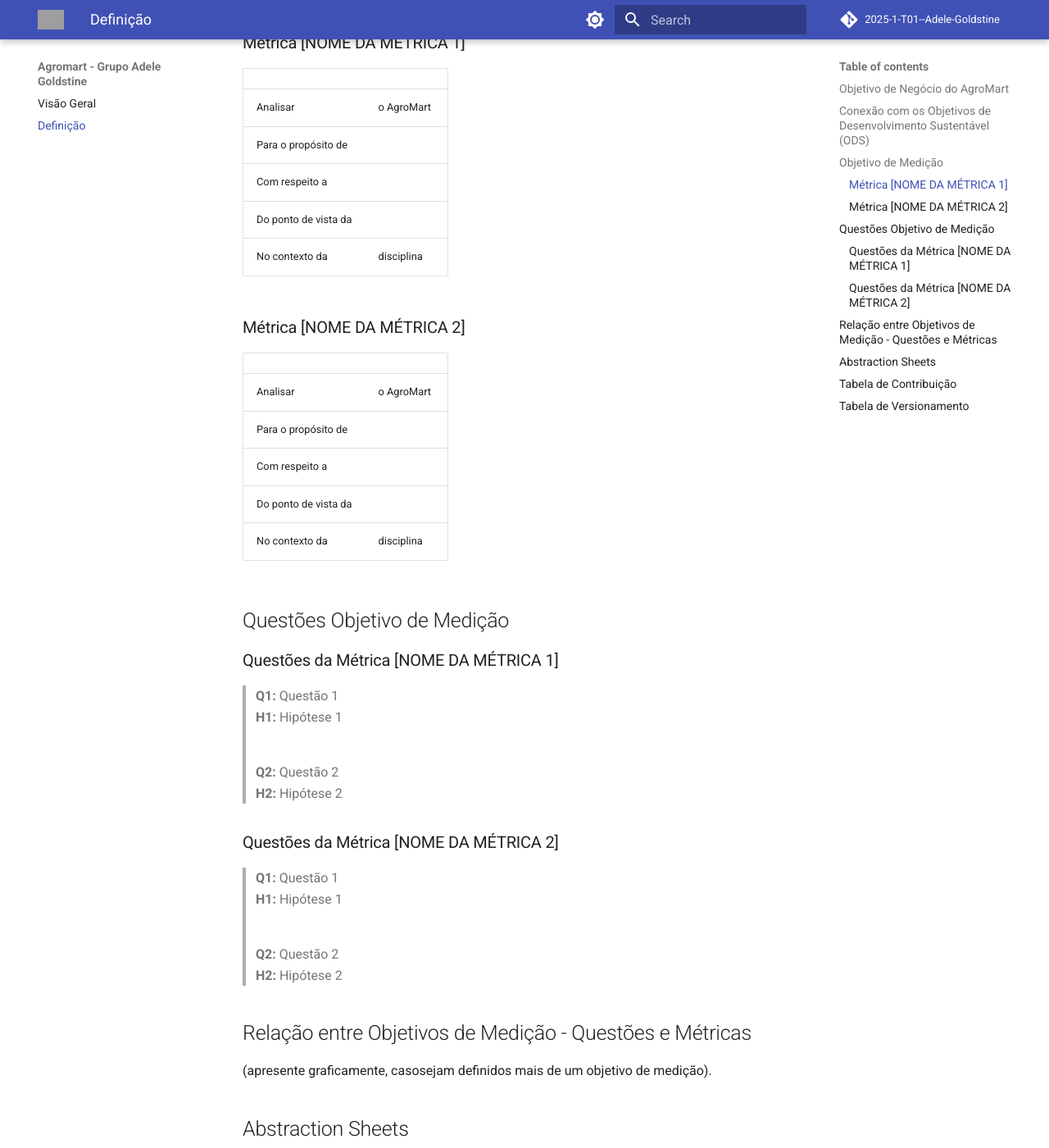
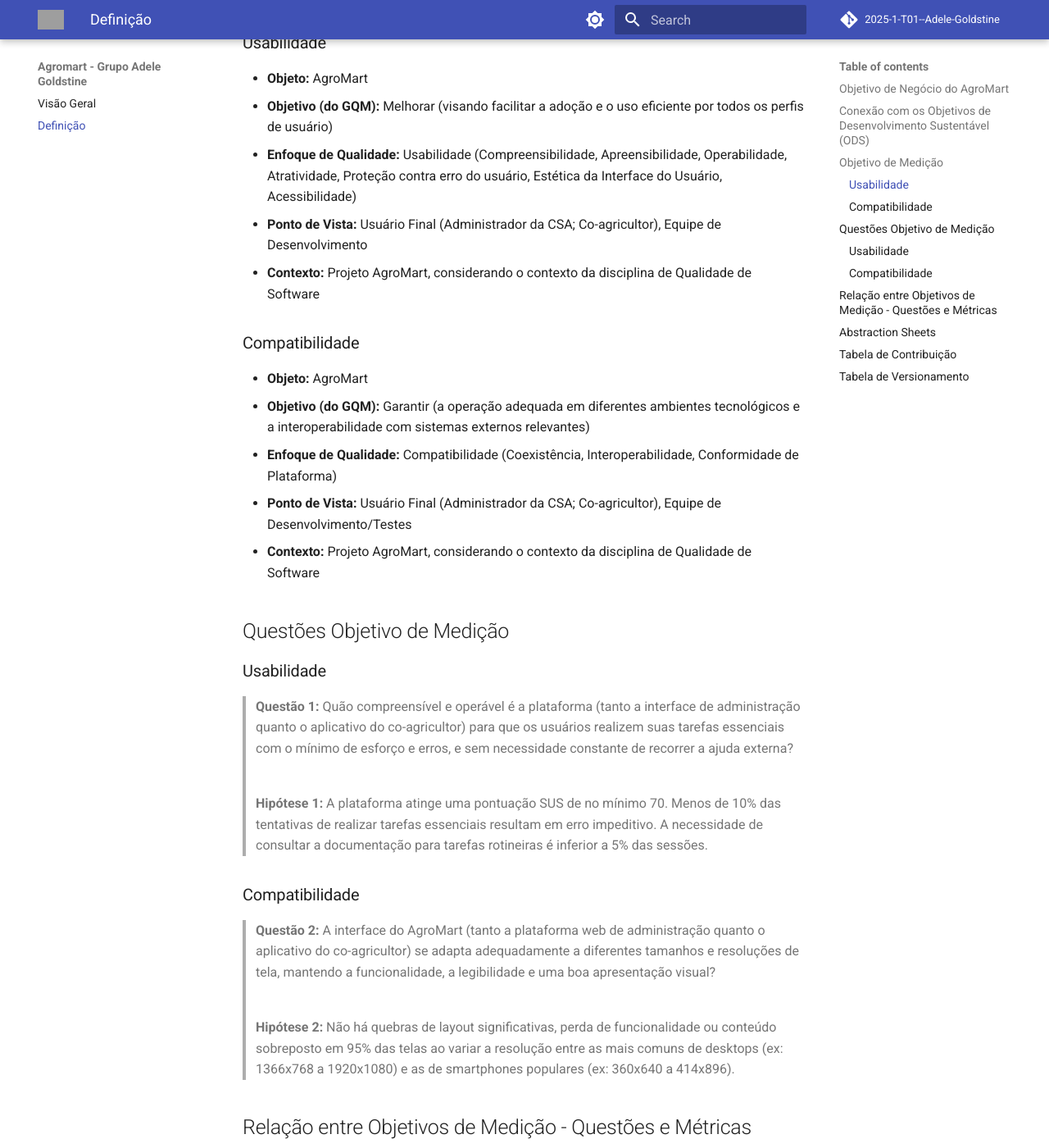
Before and after one commit to FCTE-Qualidade-de-Software-1/2025-1-T01--Adele-Goldstine, an MkDocs documentation site: the page built from docs/definicao.md, in a window 1280 px wide and 1400 px high, scrolled down 911 px. Shown: the whole window at 82% size. Built offline with MkDocs 1.6.1 and Material for MkDocs 9.7.7, drawn with Linux system fonts in a browser that asks for light colours; comment, search, counter and statistics services are not loaded; grey boxes are pictures that could not be loaded.

Commit message:
(Definição): Atualiza seção de Objetivo de Medição com métricas de usabilidade e compatibilidade

```diff
--- a/docs/definicao.md
+++ b/docs/definicao.md
@@ -13,43 +13,35 @@
 
 ## Objetivo de Medição
 
-### Métrica [NOME DA MÉTRICA 1]
+### Usabilidade
 
-|                      |            |
-| -------------------- | ---------- |
-| Analisar             | o AgroMart |
-| Para o propósito de  |            |
-| Com respeito a       |            |
-| Do ponto de vista da |            |
-| No contexto da       | disciplina |
+-   **Objeto:** AgroMart
+-   **Objetivo (do GQM):** Melhorar (visando facilitar a adoção e o uso eficiente por todos os perfis de usuário)
+-   **Enfoque de Qualidade:** Usabilidade (Compreensibilidade, Apreensibilidade, Operabilidade, Atratividade, Proteção contra erro do usuário, Estética da Interface do Usuário, Acessibilidade)
+-   **Ponto de Vista:** Usuário Final (Administrador da CSA; Co-agricultor), Equipe de Desenvolvimento
+-   **Contexto:** Projeto AgroMart, considerando o contexto da disciplina de Qualidade de Software
 
-### Métrica [NOME DA MÉTRICA 2]
+### Compatibilidade
 
-|                      |            |
-| -------------------- | ---------- |
-| Analisar             | o AgroMart |
-| Para o propósito de  |            |
-| Com respeito a       |            |
-| Do ponto de vista da |            |
-| No contexto da       | disciplina |
+-   **Objeto:** AgroMart
+-   **Objetivo (do GQM):** Garantir (a operação adequada em diferentes ambientes tecnológicos e a interoperabilidade com sistemas externos relevantes)
+-   **Enfoque de Qualidade:** Compatibilidade (Coexistência, Interoperabilidade, Conformidade de Plataforma)
+-   **Ponto de Vista:** Usuário Final (Administrador da CSA; Co-agricultor), Equipe de Desenvolvimento/Testes
+-   **Contexto:** Projeto AgroMart, considerando o contexto da disciplina de Qualidade de Software
 
 ## Questões Objetivo de Medição
 
-### Questões da Métrica [NOME DA MÉTRICA 1]
+### Usabilidade
 
-> **Q1:** Questão 1
-> <br> **H1:** Hipótese 1
+> **Questão 1:** Quão compreensível e operável é a plataforma (tanto a interface de administração quanto o aplicativo do co-agricultor) para que os usuários realizem suas tarefas essenciais com o mínimo de esforço e erros, e sem necessidade constante de recorrer a ajuda externa?
 >
-> <br> **Q2:** Questão 2
-> <br> **H2:** Hipótese 2
+> <br> **Hipótese 1:** A plataforma atinge uma pontuação SUS de no mínimo 70. Menos de 10% das tentativas de realizar tarefas essenciais resultam em erro impeditivo. A necessidade de consultar a documentação para tarefas rotineiras é inferior a 5% das sessões.
 
-### Questões da Métrica [NOME DA MÉTRICA 2]
+### Compatibilidade
 
-> **Q1:** Questão 1
-> <br> **H1:** Hipótese 1
+> **Questão 2:** A interface do AgroMart (tanto a plataforma web de administração quanto o aplicativo do co-agricultor) se adapta adequadamente a diferentes tamanhos e resoluções de tela, mantendo a funcionalidade, a legibilidade e uma boa apresentação visual?
 >
-> <br> **Q2:** Questão 2
-> <br> **H2:** Hipótese 2
+> <br> **Hipótese 2:** Não há quebras de layout significativas, perda de funcionalidade ou conteúdo sobreposto em 95% das telas ao variar a resolução entre as mais comuns de desktops (ex: 1366x768 a 1920x1080) e as de smartphones populares (ex: 360x640 a 414x896).
 
 ## Relação entre Objetivos de Medição - Questões e Métricas
 
```
